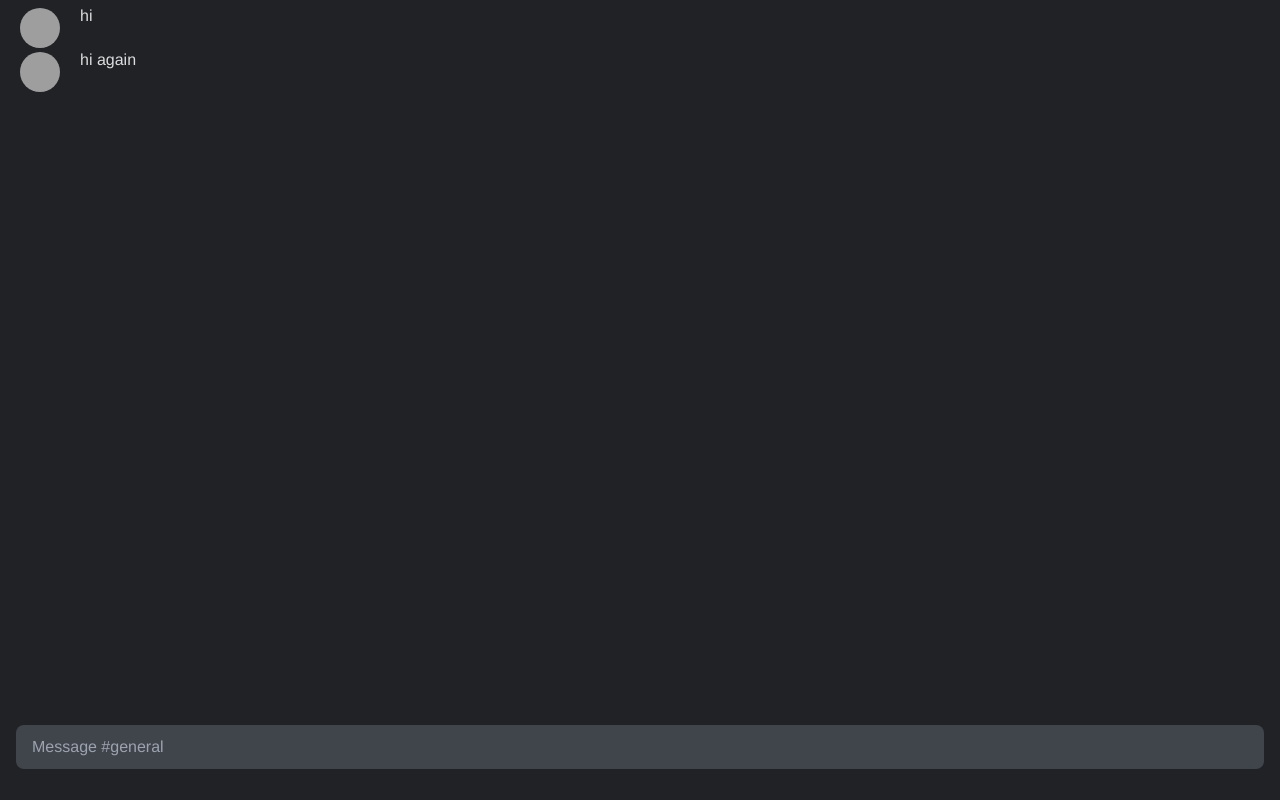
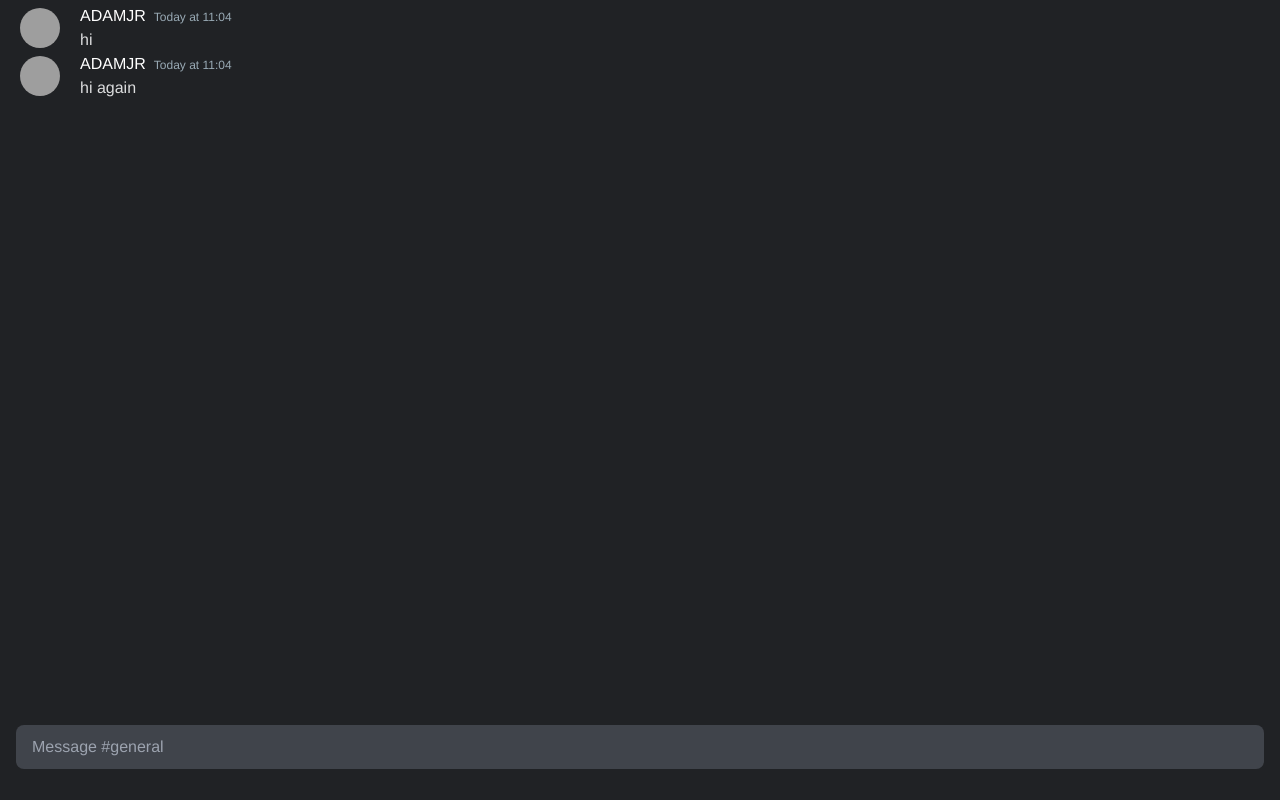
Before and after one commit to theADAMJR/dclone, a React (Create React App) app in the folder frontend/: page / in a window 1280 px wide. Built offline with nearby package versions, Linux system fonts and the light colour scheme; grey boxes are pictures that could not be loaded; a web font is replaced by a local one.

Commit message:
Add Message Header

```diff
--- a/frontend/package.json
+++ b/frontend/package.json
@@ -10,6 +10,7 @@
     "@types/node": "^12.20.19",
     "@types/react": "^17.0.18",
     "@types/react-dom": "^17.0.9",
+    "moment": "^2.29.1",
     "react": "^17.0.2",
     "react-dom": "^17.0.2",
     "react-scripts": "4.0.3",
--- a/frontend/src/components/channel/message/message.tsx
+++ b/frontend/src/components/channel/message/message.tsx
@@ -1,5 +1,6 @@
 import { useState } from 'react';
 import environment from '../../../env/environment';
+import moment from 'moment';
 
 export interface MessageProps {
   message: any;
@@ -10,6 +11,7 @@ const Message: React.FunctionComponent<MessageProps> = ({ message }) => {
     avatarURL: 'https://pixabay.com/get/g5cc033fed4d29e00d8868eaab2e1784722396611970759262433dcd9ab973059dc7cf30844511b2fa65ea4d058c9944b_640.png',
     username: 'ADAMJR',
   });
+  const createdAt = new Date(message.createdAt);
 
   const LeftSide = () => (
     <img
@@ -18,10 +20,28 @@ const Message: React.FunctionComponent<MessageProps> = ({ message }) => {
       alt={author.username} />
   );
 
+  const MessageHeader = () => {
+    const days = moment(new Date()).diff(createdAt, 'day');
+    const day = {
+      [1]: 'Yesterday',
+      [0]: 'Today',
+      [-1]: 'Tomorrow',
+    }[days];
+    const timestamp = (day) ? `[${day}] [at] HH:mm` : 'DD/MM/YYYY';
+
+    return (
+      <>
+        <span className="heading hover:underline cursor-pointer mr-2">{author.username}</span>
+        <span className="text-xs">{moment(createdAt).format(timestamp)}</span>
+      </>
+    );
+  }
+
   return (
     <div className={`message flex`}>
       <div className="flex-shrink-0 left-side text-xs w-16 mr-2 pl-5 pt-1"><LeftSide /></div>
       <div className="relative flex-grow px-2">
+        <MessageHeader />
         <div className="normal whitespace-pre-wrap">{message.content}</div>
       </div>
       <div className="right-side w-12" />
--- a/frontend/src/components/channel/text-based-channel.tsx
+++ b/frontend/src/components/channel/text-based-channel.tsx
@@ -4,13 +4,17 @@ import Message from './message/message';
 
 const TextBasedChannel: React.FunctionComponent = () => {
   const [messages, setMessages] = useState([
-    { id: '1', content: 'hi' },
-    { id: '2', content: 'hi again' },
+    { id: '1', content: 'hi', createdAt: new Date() },
+    { id: '2', content: 'hi again', createdAt: new Date() },
   ]);
 
   const onCreate = (content: string) => {
     setMessages(messages.concat(
-      { id: (messages.length + 1).toString(), content },
+      {
+        id: (messages.length + 1).toString(),
+        content,
+        createdAt: new Date(),
+      },
     ));
   }
 
```
Also changed, not shown: 1 other file (tests, documents, lock files or other folders).
